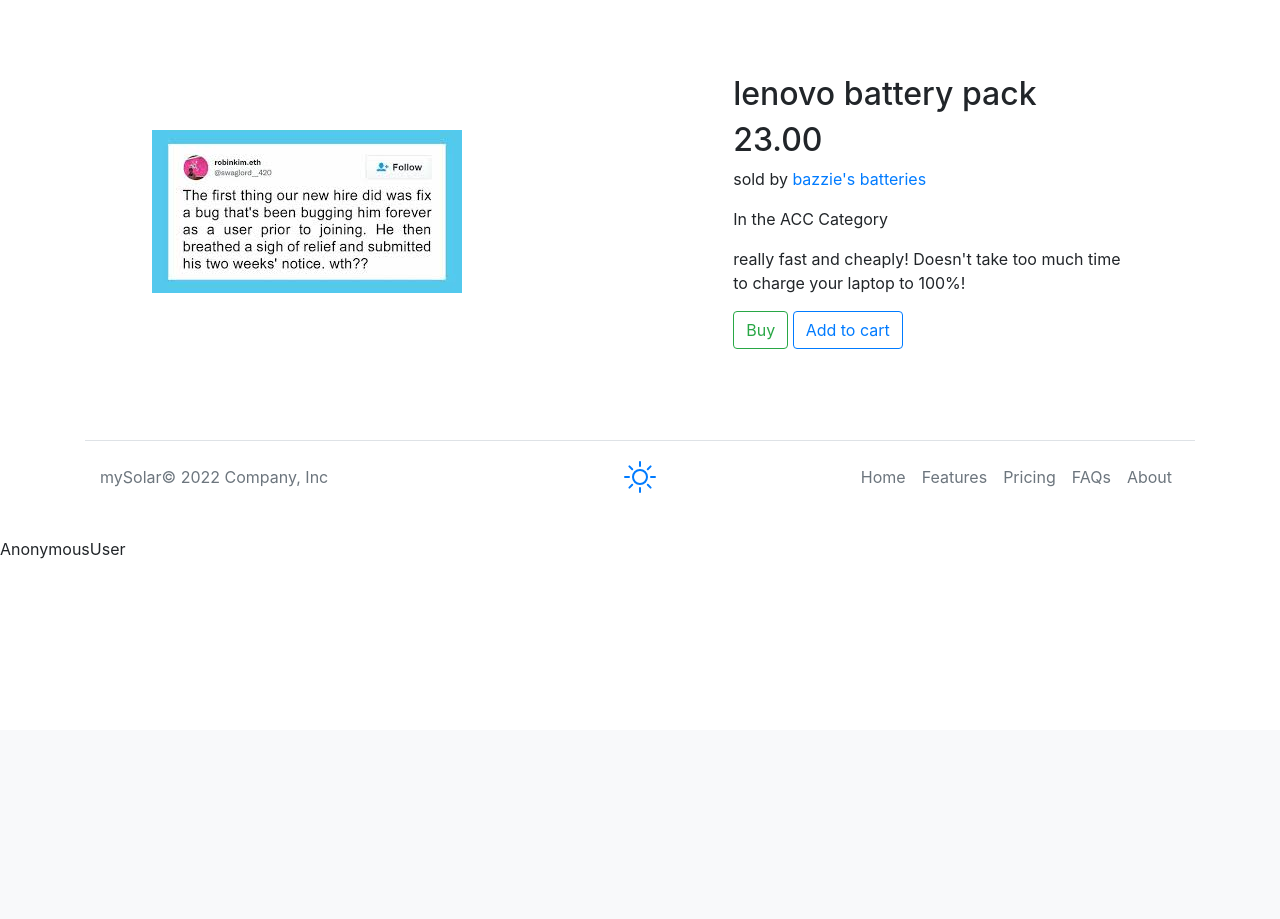
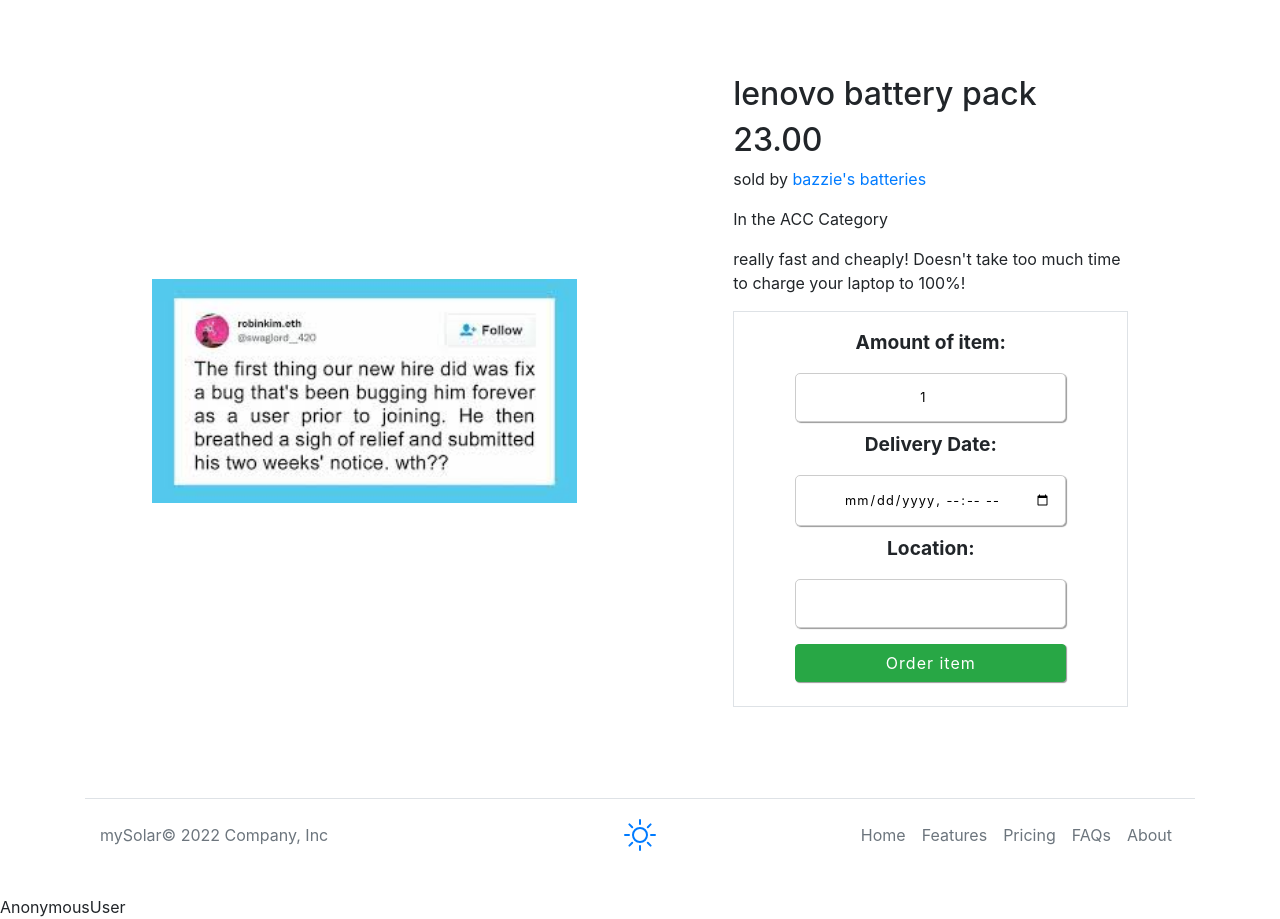
Before and after one commit to codeKing2020/mySolar, a Django app: a page that uses Solar/mySolarApp/templates/mySolar/product.html in a window 1280 px wide. Shown: the part 70-989 px from the top of the page. Before the commit the page ends 629 px from the top, so only its background shows below. Run offline with Django 4.2, Linux system fonts and the light colour scheme; data comes from the database, SQL or seed files in the repository; both versions use the stored data as it was after the commit; some libraries are stand-ins or nearby versions.

Commit message:
working on buyer ordering

```diff
--- a/Solar/mySolarApp/forms.py
+++ b/Solar/mySolarApp/forms.py
@@ -96,3 +96,10 @@ class categoryProductsForm(forms.ModelForm):
     class Meta:
         model = Product
         fields = {"category"}
+
+
+class delivery_infoForm(forms.ModelForm):
+    class Meta:
+        model = delivery_info
+        exclude = ('seller', 'item', 'customer', 'processed',
+                   'delivered', 'payment_method', 'closed')
--- a/Solar/mySolarApp/models.py
+++ b/Solar/mySolarApp/models.py
@@ -135,7 +135,7 @@ class delivery_info(models.Model):
         User, on_delete=models.CASCADE, related_name="customer_deliveryInfo")
     delivery_date = models.DateTimeField(verbose_name=(
         "Delivery Date"), auto_now_add=False, null=False, blank=False)
-    location = models.CharField(max_length=128)
+    location = models.CharField(max_length=128, blank=False, null=False)
     processed = models.BooleanField(default=False)
     delivered = models.BooleanField(default=False)
     payment_method = models.CharField(
--- a/Solar/mySolarApp/static/mySolar/index.js
+++ b/Solar/mySolarApp/static/mySolar/index.js
@@ -1,5 +1,5 @@
 document.addEventListener("DOMContentLoaded", () => {
-    // document.querySelector("#id_delivery_date").setAttribute("type", "datetime-local")
+    document.querySelector("#id_delivery_date").setAttribute("type", "datetime-local")
     document.getElementById("requestsBTN").addEventListener("click", () => {
         document.getElementById("questions").style.display = "none";
         document.getElementById("requests").style.display = "block";
--- a/Solar/mySolarApp/templates/mySolar/product.html
+++ b/Solar/mySolarApp/templates/mySolar/product.html
@@ -1,11 +1,17 @@
-{% extends 'mySolar/layout.html' %} {% load static %} {% block title %} More
-Info {% endblock %} {% block body %}
+{% extends 'mySolar/layout.html' %}
+{% load static %}
+
+{% block title %}
+More Info
+{% endblock %}
+
+{% block body %}
 <div class="d-md-flex flex-md-row justify-content-md-around align-items-center mt-2">
   <section class="img-section float-md-start">
     {% if product.pic %}
     <img src="{% static '{{product.pic}}' %}" class="img-fluid flex-fill" alt="..." />
     {% else %}
-    <img src="{% static 'respect1000.jpg' %}" class="img-fluid flex-fill" alt="..." />
+    <img src="{% static 'respect1000.jpg' %}" class="img-fluid w-100 h-100 flex-fill" alt="..." />
     {% endif %}
   </section>
   <div class="productDivider"></div>
@@ -22,8 +28,28 @@ Info {% endblock %} {% block body %}
     <a href="{% url 'editProduct' product.pk 'edit' %}" class="btn btn-outline-success">Edit</button>
       <a href="{% url 'editProduct' product.pk 'delete' %}" class="btn btn-outline-primary">Delete</a>
       {% else %}
-      <button class="btn btn-outline-success">Buy</button>
-      <button class="btn btn-outline-primary">Add to cart</button>
+      <!-- <form action="{% url 'orderProduct' product.pk %}" method="post" class="form text-left">
+        {% csrf_token %}
+        <label for="dateTimeInput" class="form-label">Date and Time</label>
+        <input type="datetime-local" name="DateTime" id="dateTimeInput" class="form-control" required>
+        <label for="locationInput" class="form-label">Location:</label>
+        <input type="text" name="location" id="locationInput" class="form-control" required>
+        <label for="amountInput" class="form-label">Amount of product</label>
+        <input type="number" name="amount" id="amountInput" class="form-control" required>
+        <div class="text-center">
+          <input type="submit" value="Order item" class="btn btn-success">
+        </div>
+      </form> -->
+      <form action="{% url 'orderProduct' product.pk  %}" method="post" class="form text-center border p-3">
+        {% csrf_token %}
+        {% if error_message %}
+        <div class="bg-danger text-white text-center p-2 m-2">
+          {{error_message}}
+        </div>
+        {% endif %}
+        {{productForm}}
+        <input type="submit" value="Order item" class="btn btn-success">
+      </form>
   </section>
 </div>
 {% endif %} {% endblock %}
--- a/Solar/mySolarApp/urls.py
+++ b/Solar/mySolarApp/urls.py
@@ -31,5 +31,7 @@ urlpatterns = [
     path("delAcc", delAcc, name="delAcc"),
     path("areYouSure", areYouSure, name="areYouSure"),
     path("requestAction/<str:action>/<int:requestPK>",
-         requestAction, name="requestAction")
+         requestAction, name="requestAction"),
+    path("orderProduct/<int:productPK>",
+         orderProduct, name="orderProduct")
 ]
--- a/Solar/mySolarApp/views.py
+++ b/Solar/mySolarApp/views.py
@@ -1,4 +1,4 @@
-import re
+from datetime import datetime
 from django.http import HttpResponse
 from django.shortcuts import HttpResponseRedirect, get_object_or_404, render
 from django.contrib.auth import authenticate, login, logout
@@ -132,14 +132,18 @@ def shop(request):
             "categoryForm": categoryForm
         }
     else:
-        context = {"products": "None"}
+        context = {
+            "products": "None"
+        }
     return render(request, "mySolar/store.html", context)
 
 
 def product(request, product_id):
     product = get_object_or_404(Product, pk=product_id)
+    productForm = delivery_infoForm()
     context = {
-        "product": product
+        "product": product,
+        "productForm": productForm
     }
     return render(request, "mySolar/product.html", context)
 
@@ -170,6 +174,10 @@ def sellerProducts(request, seller_id):
 
 
 def success(request):
+    # success is when you attain and get what you wanted, after all that you have done
+    # all the dreaming, scheming, plotting, working, crying, lifting, dropping, it'll all be worth it
+    # because no mediocre man has ever been remembered in or will ever in the books of time, only the greats
+    # the greats who are successful, high achievers, like YOU
     return render(request, "mySolar/success.html")
 
 
@@ -543,3 +551,46 @@ def delAcc(request):
 @login_required
 def areYouSure(request):
     return render(request, "mySolar/areYouSure.html")
+
+
+@login_required
+def orderProduct(request, productPK):
+    # take what was given and process it
+    order = delivery_infoForm(request.POST)
+
+    # get product
+    product = get_object_or_404(Product, pk=productPK)
+
+    if order.is_valid():
+        # take cleaned data and experiment more with it
+        # if there is an error return context with error_message
+        amount_of_item = order.cleaned_data['amount_of_item']
+        delivery_date = order.cleaned_data['delivery_date']
+        location = order.cleaned_data['location']
+
+        # ensure amount is greater than or equal to 1
+        if amount_of_item <= 0:
+            context = {
+                "product": product,
+                "productForm": order,
+                "error_message": "The amount must be greater than or equal to 1"
+            }
+            return render(request, "mySolar/product.html", context)
+        # ensure delivery date is more than a day away and less than a year away
+        return HttpResponse("I'll be back...")
+    else:
+        context = {
+            "product": product,
+            "productForm": order
+        }
+        return render(request, "product.html", context)
+
+    # ensure that the date time provided must be more than one day ahead
+    # get the time now
+    # ensure that it is greater than one day
+    # else return an error saying it has to be greater than that
+    # ensure the amount is greater than or equal to 1
+
+    # if it passes all, save in delivery_info
+    # redirect to pending order page / info page where you're told that yeah it'll take some time, thanks for buying with us
+    # next up: dashboard for buyer and that's it
```
Also changed, not shown: Solar/mySolarApp/templates/mySolar/store.html (+13 -7 lines), Solar/db.sqlite3.
